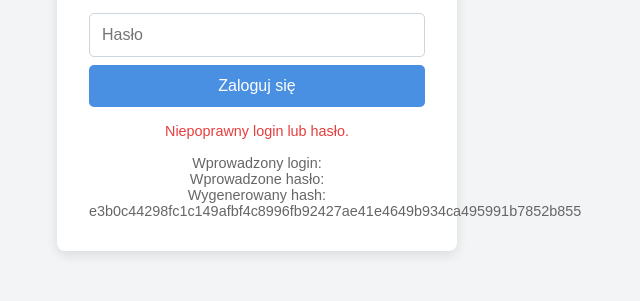
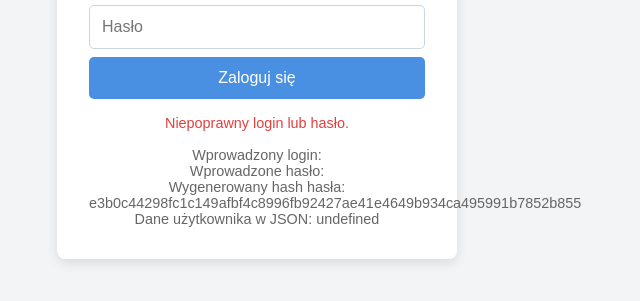
Before and after one commit to ppopiolek/brute-force-app, a plain HTML site: page index.html in a window 1280 px wide. Both pictures are taken after a click on the button "Zaloguj się". Shown: the part 343-644 px from the top of the page, without its empty margins (383-1023 px from the left). Drawn offline with Linux system fonts and the light colour scheme.

Commit message:
Fixes and updates

```diff
--- a/index.html
+++ b/index.html
@@ -87,7 +87,7 @@
         <input type="password" id="password" placeholder="Hasło">
         <button onclick="checkCredentials()">Zaloguj się</button>
         <p id="result"></p>
-        <p id="debug"></p> <!-- Element do wyświetlania informacji debugowania -->
+        <p id="debug"></p>
     </div>
 
     <script>
@@ -103,15 +103,16 @@
             const login = document.getElementById("login").value;
             const password = document.getElementById("password").value;
 
-            // Hashowanie hasła
+            // Hashowanie tylko hasła
             const hashedPassword = await sha256(password);
 
-            // Wyświetlanie debugowania w interfejsie użytkownika
-            document.getElementById("debug").innerText = `Wprowadzony login: ${login}\nWprowadzone hasło: ${password}\nWygenerowany hash: ${hashedPassword}`;
+            // Wyświetlanie debugowania
+            document.getElementById("debug").innerText = `Wprowadzony login: ${login}\nWprowadzone hasło: ${password}\nWygenerowany hash hasła: ${hashedPassword}`;
 
             try {
                 const users = await fetch('passwords.json').then(res => res.json());
 
+                // Porównanie loginu w czystej postaci i hasła w postaci zahashowanej
                 const user = users.find(user => user.login === login && user.password === hashedPassword);
 
                 if (user) {
@@ -123,6 +124,8 @@
                     document.getElementById("result").innerText = "Niepoprawny login lub hasło.";
                     document.getElementById("result").style.color = "#e53e3e";
                 }
+
+                document.getElementById("debug").innerText += `\nDane użytkownika w JSON: ${JSON.stringify(user)}`;
             } catch (error) {
                 console.error("Błąd podczas pobierania lub przetwarzania danych:", error);
                 document.getElementById("result").innerText = "Wystąpił błąd. Spróbuj ponownie.";
```
Also changed, not shown: 1 other file.
